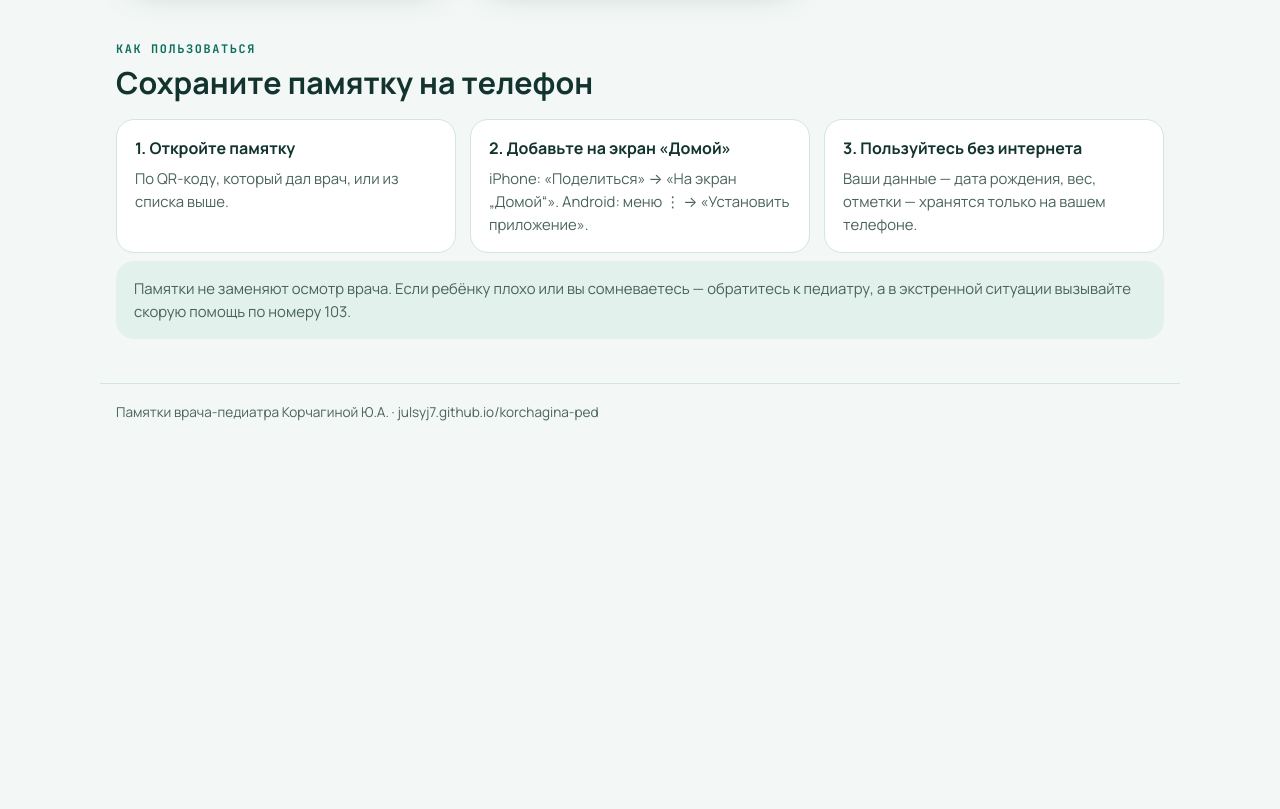
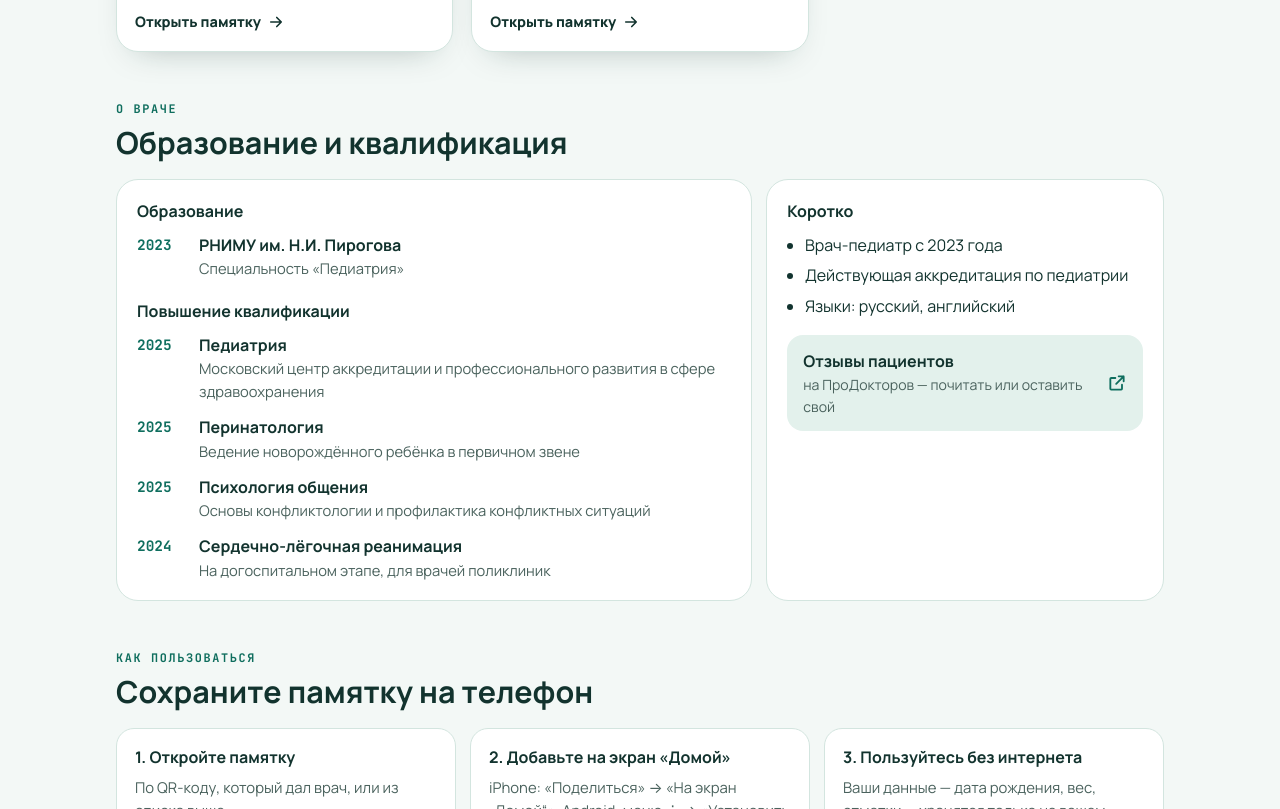
Before and after one commit to JulsyJ7/korchagina-ped, a plain HTML site: page index.html in a window 1280 px wide. Shown: the part 1319-2128 px from the top of the page. Before the commit the page ends 1782 px from the top, so only its background shows below. Drawn offline with Linux system fonts and the light colour scheme; a web font is replaced by a local one.

Commit message:
Главная: образование, квалификация и ссылка на отзывы (ПроДокторов)
Co-Authored-By: Claude Opus 5.5 <noreply@anthropic.com>
Claude-Session: https://claude.ai/code/session_01NePfuaPgo2ZVb6hKbYvfwA

```diff
--- a/index.html
+++ b/index.html
@@ -103,6 +103,27 @@ footer .wrap{border-top:1px solid var(--line);padding-top:18px}
   .avatar{width:96px;height:96px;font-size:1.9rem}
   .how{grid-template-columns:1fr}
 }
+/* about */
+.hero-links{display:flex;flex-wrap:wrap;gap:10px;margin-top:16px}
+.hero-links a{display:inline-flex;align-items:center;gap:6px;min-height:44px;padding:0 16px;border-radius:99px;background:var(--accent-2);color:#fff;font-weight:800;font-size:.9rem;text-decoration:none}
+.hero-links a:first-child{background:transparent;color:var(--hero-ink);border:1.5px solid var(--accent-2)}
+:root[data-theme="dark"] .hero-links a:last-child{color:#0F1A18}
+@media (prefers-color-scheme: dark){:root:not([data-theme="light"]) .hero-links a:last-child{color:#0F1A18}}
+.hero-links svg,.rev svg{width:16px;height:16px;fill:none;stroke:currentColor;stroke-width:2.2;stroke-linecap:round;stroke-linejoin:round;flex:none}
+.edu{display:grid;grid-template-columns:minmax(0,1.6fr) minmax(0,1fr);gap:14px}
+.edu-c{background:var(--card);border:1px solid var(--line);border-radius:22px;padding:18px 20px}
+.edu-c h3{font-size:1rem;margin:4px 0 12px}
+.edu-c h3:not(:first-child){margin-top:22px}
+.tl{list-style:none;margin:0;padding:0;display:grid;gap:12px}
+.tl li{display:grid;grid-template-columns:52px minmax(0,1fr);gap:10px}
+.tl span{font-family:var(--f-mono);font-weight:700;color:var(--accent-2);font-size:.9rem;padding-top:1px}
+.tl b{display:block}
+.tl p{color:var(--muted);font-size:.92rem}
+.facts{margin:0 0 16px;padding-left:1.1em;display:grid;gap:6px}
+.rev{display:grid;grid-template-columns:minmax(0,1fr) auto;align-items:center;column-gap:10px;background:var(--chip);border-radius:16px;padding:14px 16px;text-decoration:none}
+.rev b{grid-column:1}.rev span{grid-column:1;color:var(--muted);font-size:.88rem}
+.rev svg{grid-column:2;grid-row:1/3;color:var(--accent-2);width:20px;height:20px}
+@media (max-width:720px){.edu{grid-template-columns:1fr}}
 @media (prefers-reduced-motion:reduce){.memo{transition:none}.memo:hover{transform:none}}
 </style>
 </head>
@@ -115,6 +136,7 @@ footer .wrap{border-top:1px solid var(--line);padding-top:18px}
       <h1>Корчагина Юлия Алексеевна</h1>
       <p>Врач-педиатр детской поликлиники. Пишу для родителей короткие и понятные памятки — то, что обычно не успеваешь рассказать на приёме. Всё, что в них написано, основано на рекомендациях ВОЗ, Американской академии педиатрии и клинических рекомендациях Минздрава России.</p>
       <div class="tags"><span>Дети от 0 до 18 лет</span><span>Особенно — первый год жизни</span><span>Доказательная медицина</span></div>
+      <div class="hero-links"><a href="#about">Образование</a><a href="https://prodoctorov.ru/moskva/vrach/1077684-zhilochkina/" target="_blank" rel="noopener">Отзывы на ПроДокторов <svg viewBox="0 0 24 24" aria-hidden="true"><path d="M14 4h6v6M20 4l-9 9M18 14v5a1 1 0 0 1-1 1H5a1 1 0 0 1-1-1V7a1 1 0 0 1 1-1h5"/></svg></a></div>
     </div>
   </div>
 </header>
@@ -148,6 +170,36 @@ footer .wrap{border-top:1px solid var(--line);padding-top:18px}
   </div>
 </section>
 
+<section id="about">
+  <div class="wrap">
+    <div class="sec-head"><span class="eyebrow">О враче</span><h2>Образование и квалификация</h2></div>
+    <div class="edu">
+      <div class="edu-c">
+        <h3>Образование</h3>
+        <ul class="tl">
+          <li><span>2023</span><div><b>РНИМУ им. Н.И. Пирогова</b><p>Специальность «Педиатрия»</p></div></li>
+        </ul>
+        <h3>Повышение квалификации</h3>
+        <ul class="tl">
+          <li><span>2025</span><div><b>Педиатрия</b><p>Московский центр аккредитации и профессионального развития в сфере здравоохранения</p></div></li>
+          <li><span>2025</span><div><b>Перинатология</b><p>Ведение новорождённого ребёнка в первичном звене</p></div></li>
+          <li><span>2025</span><div><b>Психология общения</b><p>Основы конфликтологии и профилактика конфликтных ситуаций</p></div></li>
+          <li><span>2024</span><div><b>Сердечно-лёгочная реанимация</b><p>На догоспитальном этапе, для врачей поликлиник</p></div></li>
+        </ul>
+      </div>
+      <div class="edu-c">
+        <h3>Коротко</h3>
+        <ul class="facts">
+          <li>Врач-педиатр с 2023 года</li>
+          <li>Действующая аккредитация по педиатрии</li>
+          <li>Языки: русский, английский</li>
+        </ul>
+        <a class="rev" href="https://prodoctorov.ru/moskva/vrach/1077684-zhilochkina/" target="_blank" rel="noopener"><b>Отзывы пациентов</b><span>на ПроДокторов — почитать или оставить свой</span><svg viewBox="0 0 24 24" aria-hidden="true"><path d="M14 4h6v6M20 4l-9 9M18 14v5a1 1 0 0 1-1 1H5a1 1 0 0 1-1-1V7a1 1 0 0 1 1-1h5"/></svg></a>
+      </div>
+    </div>
+  </div>
+</section>
+
 <section id="how">
   <div class="wrap">
     <div class="sec-head"><span class="eyebrow">Как пользоваться</span><h2>Сохраните памятку на телефон</h2></div>
--- a/sw.js
+++ b/sw.js
@@ -1,5 +1,5 @@
 /* Офлайн-кэш главной страницы. Версия меняется при каждом обновлении index.html. */
-const VERSION = "home-a088bdd026";
+const VERSION = "home-fd7a0d0ffa";
 const CORE = ["./", "./index.html", "./manifest.webmanifest", "./icon-192.png", "./icon-512.png", "./apple-touch-icon.png", "./favicon-32.png", "./photo.jpg"];
 self.addEventListener("install", (e) => {
   e.waitUntil(caches.open(VERSION).then((c) => c.addAll(CORE)).then(() => self.skipWaiting()));
```
